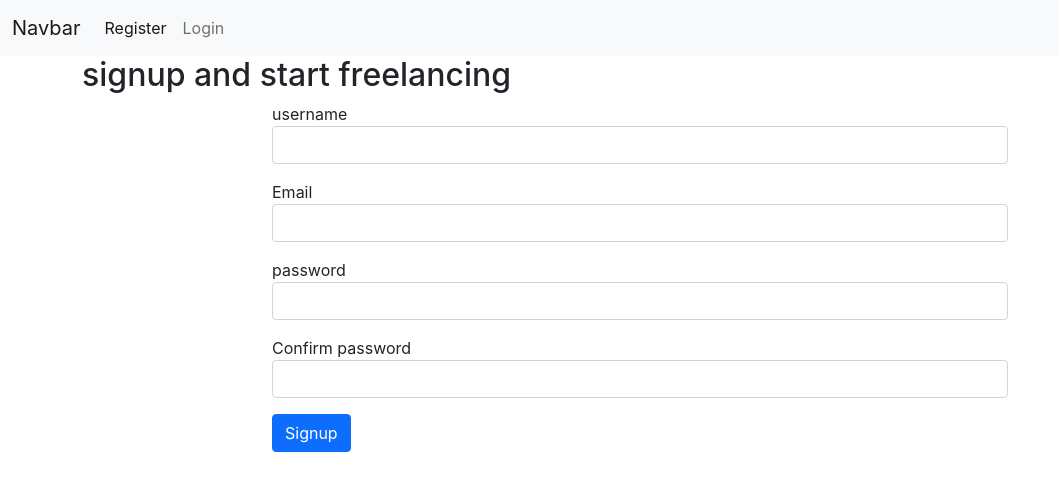
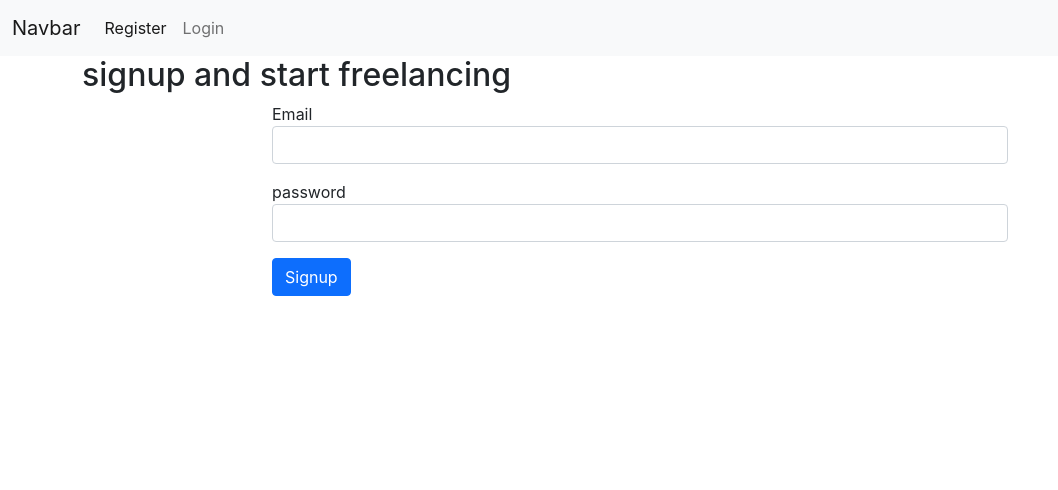
Before and after one commit to znamazbayeva/internbee, a React (Create React App) app in the folder frontend/: page /#/freelance/signup in a window 1280 px wide. Shown: the top 490 px of the page, without its empty margins (0-1058 px from the left). Built offline with nearby package versions, Linux system fonts and the light colour scheme.

Commit message:
remove pswrd2

```diff
--- a/frontend/src/components/FreelanceSignup.js
+++ b/frontend/src/components/FreelanceSignup.js
@@ -1,95 +1,85 @@
-import React, {useState} from 'react'
-import {connect} from "react-redux"
-import PropTypes from "prop-types"
-import {create_freelanceuser} from "../actions/auth"
-import {Redirect} from "react-router-dom"
+import React, { useState } from "react";
+import { connect } from "react-redux";
+import PropTypes from "prop-types";
+import { create_freelanceuser } from "../actions/auth";
+import { Redirect } from "react-router-dom";
 
-const FreelanceSignup = ({create_freelanceuser, isAuthenticated, isClient}) => {
-    const [freelancer, setFreelancer]=useState({
-        username:'',
-        email:'',
-        password:'',
-        password2:''
-    })
+const FreelanceSignup = ({
+  create_freelanceuser,
+  isAuthenticated,
+  isClient,
+}) => {
+  const [freelancer, setFreelancer] = useState({
+    email: "",
+    password: "",
+  });
 
-    const handleChange=(e)=>setFreelancer({
+  const handleChange = (e) =>
+    setFreelancer({
       ...freelancer,
-        [e.target.name]:e.target.value })
+      [e.target.name]: e.target.value,
+    });
 
-    const {username, email, password, password2}=freelancer
-    const handleSubmit=(e)=>{
+  const { email, password } = freelancer;
+  const handleSubmit = (e) => {
     e.preventDefault();
     //implement the register logic
-        const newUser={
-           username,
+    const newUser = {
       email,
       password,
-           password2
-       }
-       create_freelanceuser(newUser)
-    }
-    if(isAuthenticated  && !isClient){
-        return <Redirect to="/freelance/dashboard" />
+    };
+    create_freelanceuser(newUser);
+  };
+  if (isAuthenticated && !isClient) {
+    return <Redirect to="/freelance/dashboard" />;
   }
   return (
-        <div className='container'>
+    <div className="container">
       <h2>signup and start freelancing</h2>
-            <div className='row'>
-                <div className='col-md-8 mx-auto'>
-                    <form onSubmit={e => handleSubmit(e)}>
-                        <div className='form-group mb-3'>
-                            <label>username</label>
-                            <input type='text'
-                                 className='form-control'
-                                 name='username'
-                                 value={username}
-                                 onChange={(e)=>handleChange(e)}
+      <div className="row">
+        <div className="col-md-8 mx-auto">
+          <form onSubmit={(e) => handleSubmit(e)}>
+            <div className="form-group mb-3">
+              <label>Email</label>
+              <input
+                type="text"
+                className="form-control"
+                name="email"
+                value={email}
+                onChange={(e) => handleChange(e)}
+              />
+            </div>
+            <div className="form-group mb-3">
+              <label>password</label>
+              <input
+                type="text"
+                className="form-control"
+                name="password"
+                value={password}
+                onChange={(e) => handleChange(e)}
               />
             </div>
 
-                        <div className='form-group mb-3'>
-                            <label>Email</label>
-                            <input type='text'
-                                 className='form-control'
-                                 name='email'
-                                 value={email}
-                                 onChange={(e)=>handleChange(e)}
-                                 />
-                        </div>
-                        <div className='form-group mb-3'>
-                            <label>password</label>
-                            <input type='text'
-                                 className='form-control'
-                                 name='password'
-                                 value={password}
-                                 onChange={(e)=>handleChange(e)}
-                                 />
-                        </div>
-                        <div className='form-group mb-3'>
-                            <label>Confirm password</label>
-                            <input type='text'
-                                 className='form-control'
-                                 name='password2'
-                                 value={password2}
-                                 onChange={(e)=>handleChange(e)}
-                                 />
-                        </div>
-                        <button type="submit" className="btn btn-primary">Signup</button>
+            <button type="submit" className="btn btn-primary">
+              Signup
+            </button>
           </form>
         </div>
       </div>
     </div>
-    )
-}
-FreelanceSignup.propTypes={
-    create_freelanceuser:PropTypes.func.isRequired,
-    isAuthenticated:PropTypes.bool,
-    isClient:PropTypes.bool
-}
+  );
+};
+FreelanceSignup.propTypes = {
+  create_freelanceuser: PropTypes.func.isRequired,
+  isAuthenticated: PropTypes.bool,
+  isClient: PropTypes.bool,
+};
 
-const mapStateToProps =state =>({
-    isAuthenticated:state.auth.isAuthenticated,
-    isClient:state.auth.isClient
-})
+const mapStateToProps = (state) => ({
+  isAuthenticated: state.auth.isAuthenticated,
+  isClient: state.auth.isClient,
+});
 
-export default connect(mapStateToProps, {create_freelanceuser})( FreelanceSignup)
+export default connect(mapStateToProps, { create_freelanceuser })(
+  FreelanceSignup
+);
```
Lines whose indentation alone changed are shown as unchanged.
